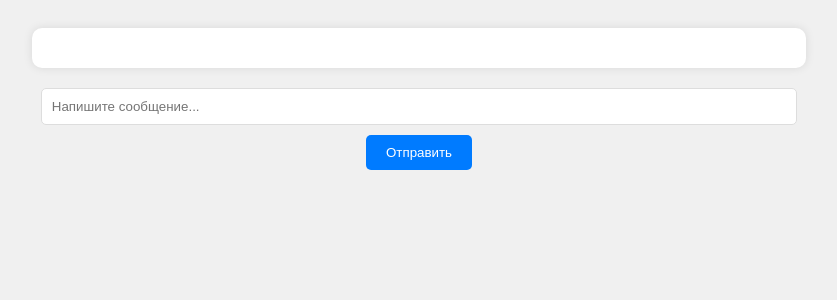
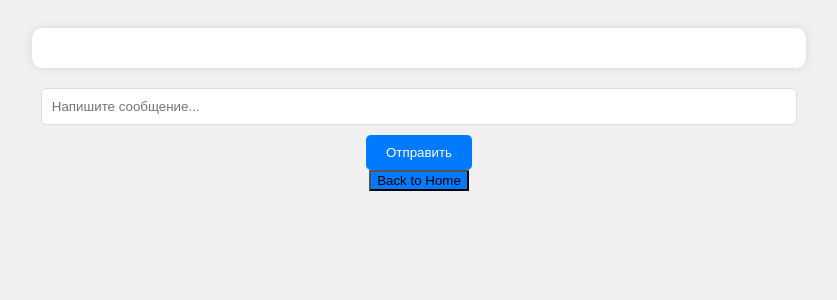
Before and after one commit to TpaBoXak/my_chat, a FastAPI app: page /chat/1 in a window 1280 px wide. Shown: the top 300 px of the page, without its empty margins (221-1058 px from the left). Run offline with FastAPI, Linux system fonts and the light colour scheme; parts of the project's set-up code (start-up, migrations or seed data) failed here and were passed over; some libraries are stand-ins or nearby versions.

Commit message:
End readme file, add botton go to home

```diff
--- a/app/api/html_files.py
+++ b/app/api/html_files.py
@@ -13,7 +13,7 @@
 async def get_login_page(request: Request):
     return templates.TemplateResponse("login.html", {"request": request})
 
-@router.get("/home", response_class=HTMLResponse)
+@router.get("/", response_class=HTMLResponse)
 async def get_home_page(request: Request):
     return templates.TemplateResponse("home.html", {"request": request})
 
--- a/app/templates/chat.html
+++ b/app/templates/chat.html
@@ -49,6 +49,12 @@
             border-radius: 5px;
             cursor: pointer;
         }
+        .back-button {
+            background-color: #007bff;
+        }
+        .back-button:hover {
+            background-color: #0056b3;
+        }
     </style>
 </head>
 <body>
@@ -57,6 +63,7 @@
 
     <input type="text" id="message-input" placeholder="Напишите сообщение...">
     <button id="send-button">Отправить</button>
+    <button id="back-to-home" class="back-button">Back to Home</button>
 
     <script src="https://cdn.socket.io/4.5.0/socket.io.min.js"></script>
     <script>
@@ -113,6 +120,9 @@
             console.log('Новое сообщение:', message);
             addMessage(message);
         });
+        document.getElementById('back-to-home').addEventListener('click', () => {
+            window.location.href = '/';
+        });
 
         loadMessages();
     </script>
--- a/app/templates/login.html
+++ b/app/templates/login.html
@@ -78,7 +78,7 @@
                 if (response.ok) {
                     localStorage.setItem('access_token', result.access_token);
                     document.getElementById('message').textContent = 'Login successful!';
-                    window.location.href = '/home';
+                    window.location.href = '/';
                 } else {
                     document.getElementById('message').textContent = 'Login failed: ' + result.detail;
                 }
```
Also changed, not shown: app/templates/create_chat.html (+11 -1 lines), readme.md.
